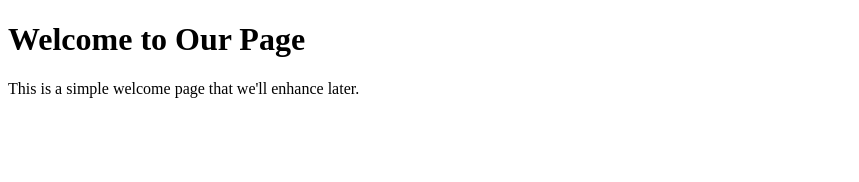
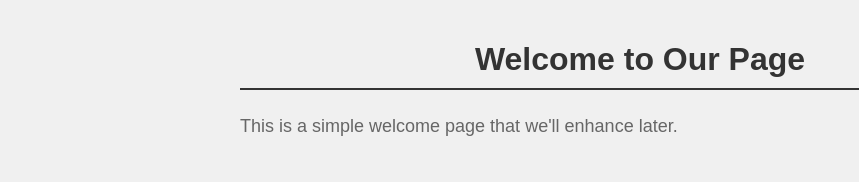
Before and after one commit to zfones/test, a plain HTML site: page index.html in a window 1280 px wide. Shown: the whole page, without its empty margins (0-859 px from the left). Drawn offline with Linux system fonts and the light colour scheme.

Commit message:
Add CSS styling

```diff
--- a/index.html
+++ b/index.html
@@ -4,6 +4,26 @@
     <meta charset="UTF-8">
     <meta name="viewport" content="width=device-width, initial-scale=1.0">
     <title>Welcome Page</title>
+    <style>
+        body {
+            font-family: Arial, sans-serif;
+            max-width: 800px;
+            margin: 0 auto;
+            padding: 20px;
+            background-color: #f0f0f0;
+        }
+        h1 {
+            color: #333;
+            text-align: center;
+            border-bottom: 2px solid #333;
+            padding-bottom: 10px;
+        }
+        p {
+            color: #666;
+            line-height: 1.6;
+            font-size: 18px;
+        }
+    </style>
 </head>
 <body>
     <h1>Welcome to Our Page</h1>
```
